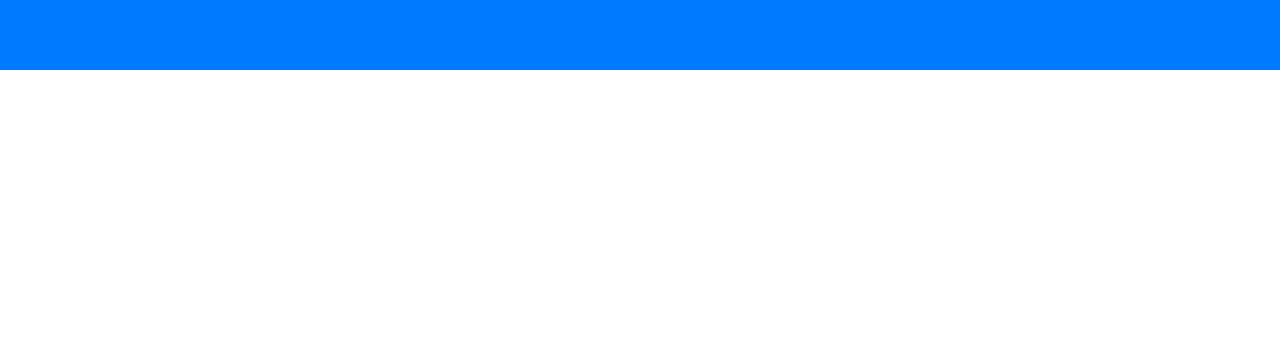
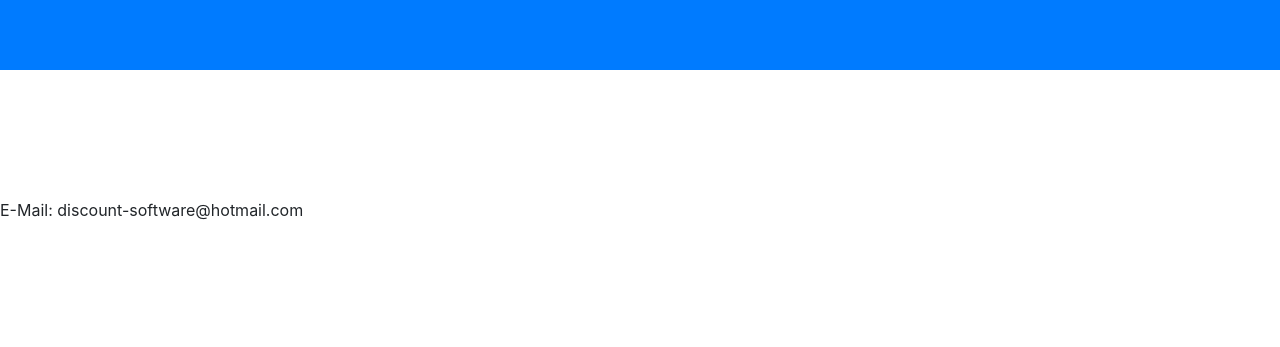
Before and after one commit to regevson/discount-solutions.github.io, a website with bundled scripts: page index.html in a window 1280 px wide. Shown: the part 3232-3579 px from the top of the page. Before the commit the page ends 3302 px from the top, so only its background shows below. Built offline with nearby package versions, Linux system fonts and the light colour scheme.

Commit message:
Add files via upload

```diff
--- a/index.html
+++ b/index.html
@@ -8,7 +8,7 @@
     <meta name="description" content="">
     <meta name="author" content="">
 
-    <title>disCount-solutions</title>
+    <title>discount-Ein RW-Programm für Schüler</title>
 
     <!-- Bootstrap core CSS -->
     <link href="vendor/bootstrap/css/bootstrap.min.css" rel="stylesheet">
@@ -203,6 +203,8 @@ Your browser does not support the video tag.
     <!-- Custom scripts for this template -->
     <script src="js/creative.min.js"></script>
 
+	<section>E-Mail: discount-software@hotmail.com </section>
+
   </body>
 
 </html>
```
